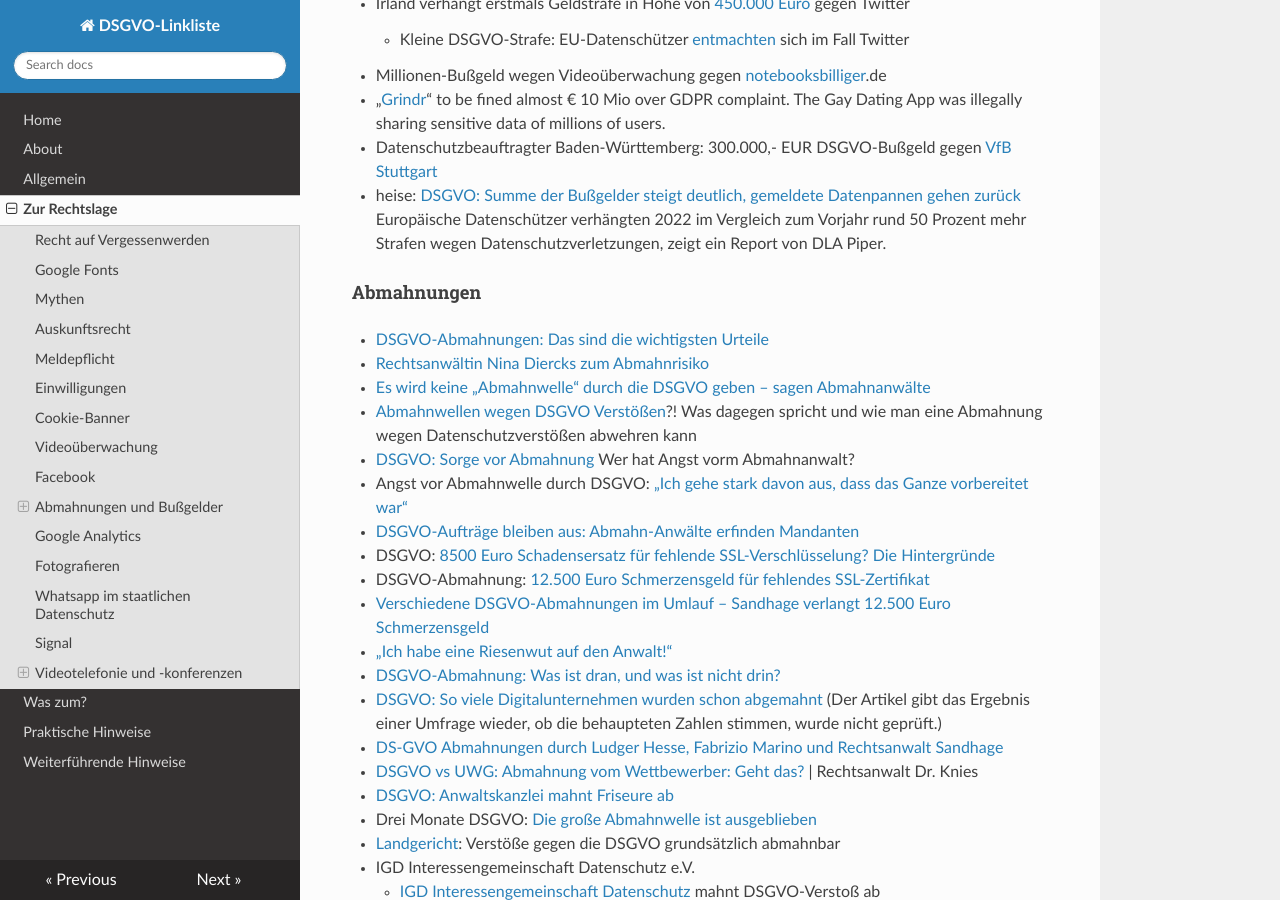
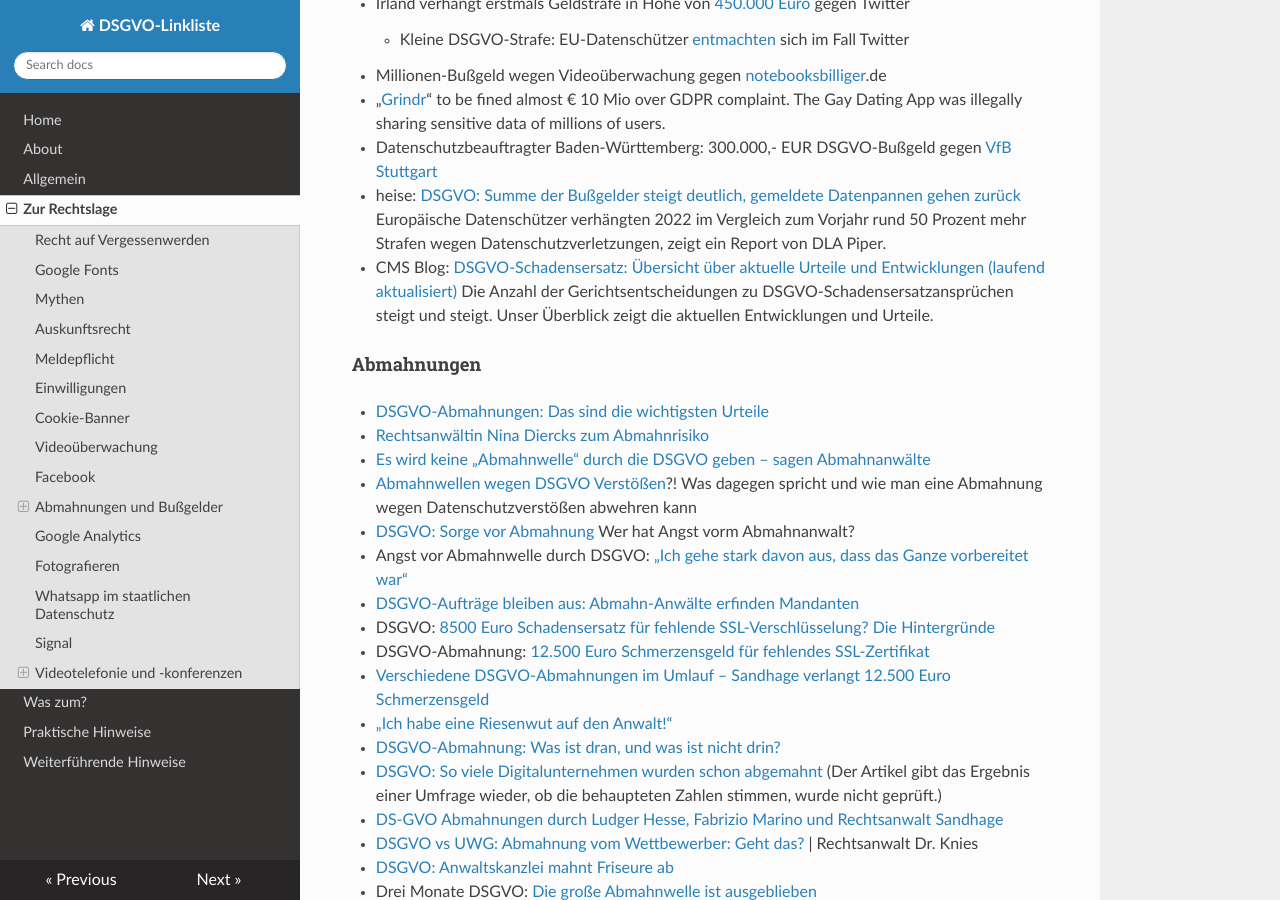
Before and after one commit to jrselzer/DSGVO-Linkliste, an MkDocs documentation site: the page built from docs/Zur_Rechtslage.md, in a window 1280 px wide and 900 px high, scrolled down 8163 px. Built offline with MkDocs 1.6.1, drawn with Linux system fonts in a browser that asks for light colours; nearby versions of some CDN libraries.

Commit message:
Update Zur_Rechtslage.md
CMS Blog

```diff
--- a/docs/Zur_Rechtslage.md
+++ b/docs/Zur_Rechtslage.md
@@ -205,6 +205,7 @@
 * „[Grindr](https://noyb.eu/en/gay-dating-app-grindr-be-fined-almost-eu-10-mio)“ to be fined almost € 10 Mio over GDPR complaint. The Gay Dating App was illegally sharing sensitive data of millions of users.
 * Datenschutzbeauftragter Baden-Württemberg: 300.000,- EUR DSGVO-Bußgeld gegen [VfB Stuttgart](https://www.dr-bahr.com/news/datenschutzbeauftragter-baden-wuerttemberg-300000-eur-dsgvo-bussgeld-gegen-vfb-stuttgart.html)
 * heise: [DSGVO: Summe der Bußgelder steigt deutlich, gemeldete Datenpannen gehen zurück](https://www.heise.de/news/DSGVO-Summe-der-Bussgelder-steigt-deutlich-gemeldete-Datenpannen-gehen-zurueck-7471587.html) Europäische Datenschützer verhängten 2022 im Vergleich zum Vorjahr rund 50 Prozent mehr Strafen wegen Datenschutzverletzungen, zeigt ein Report von DLA Piper.
+* CMS Blog: [DSGVO-Schadensersatz: Übersicht über aktuelle Urteile und Entwicklungen (laufend aktualisiert)](https://www.cmshs-bloggt.de/tmc/datenschutzrecht/dsgvo-schadensersatz-uebersicht-ueber-aktuelle-urteile-und-entwicklungen-laufend-aktualisiert/) Die Anzahl der Gerichtsentscheidungen zu DSGVO-Schadensersatzansprüchen steigt und steigt. Unser Überblick zeigt die aktuellen Entwicklungen und Urteile.
 
 #### Abmahnungen
 * [DSGVO-Abmahnungen: Das sind die wichtigsten Urteile](https://www.handwerk.com/dsgvo-abmahnungen-das-sind-die-wichtigsten-urteile)
```
